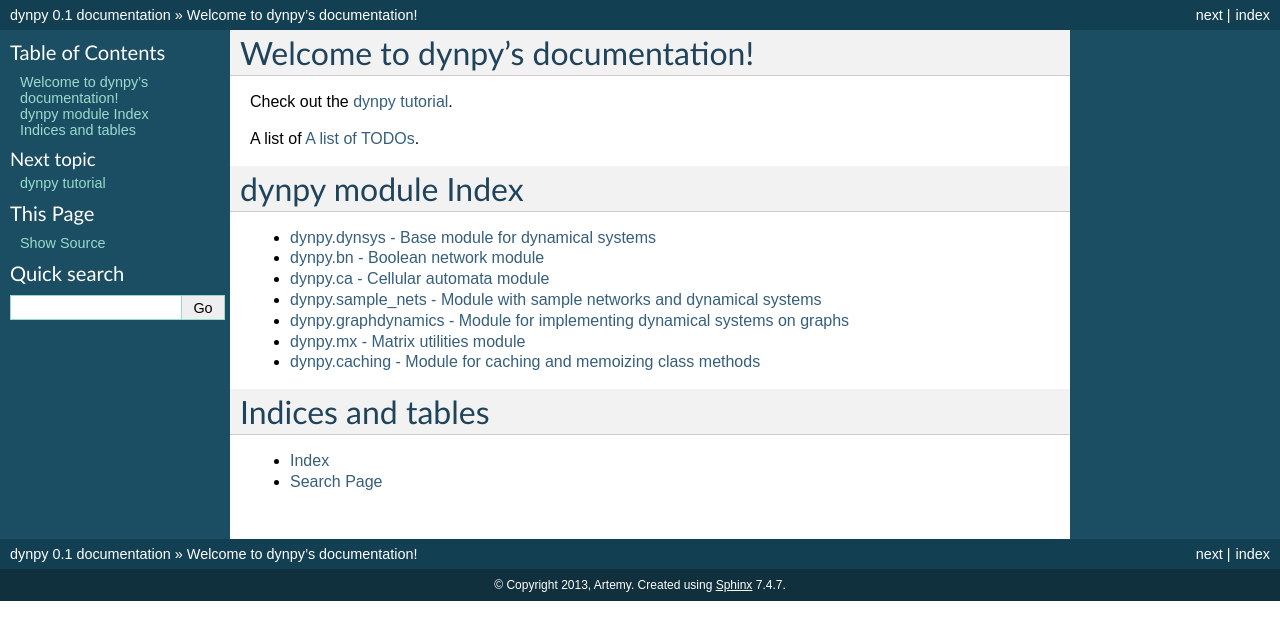
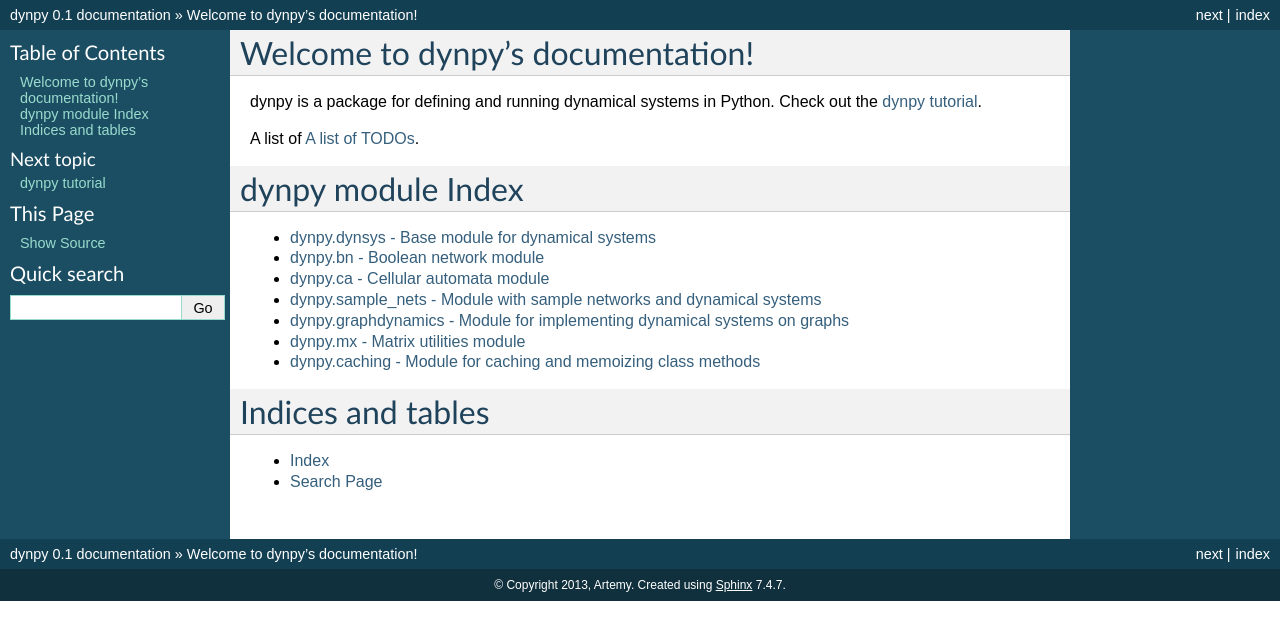
Before and after one commit to artemyk/dynpy, a Sphinx documentation site: the page built from docs/index.rst, in a window 1280 px wide. Shown: the top 640 px of the page. Built offline with Sphinx 7.4.7, drawn with Linux system fonts in a browser that asks for light colours; formulas are drawn with MathJax 3.

```diff
--- a/docs/index.rst
+++ b/docs/index.rst
@@ -13,7 +13,7 @@ Welcome to dynpy's documentation!
    todos
    modules
 
-Check out the :doc:`tutorial`.
+dynpy is a package for defining and running dynamical systems in Python. Check out the :doc:`tutorial`.
 
 A list of :doc:`todos`.
 
--- a/docs/tutorial.rst
+++ b/docs/tutorial.rst
@@ -99,11 +99,11 @@ It is also possible to get the equilibrium distribution by calling ``equilibrium
     import numpy as np
     import dynpy
 
-    rw = dynpy.graphdynamics.RandomWalker(graph=dynpy.sample_nets.karateclub_net, discrete_time = False )
+    rw = dynpy.graphdynamics.RandomWalker(graph=dynpy.sample_nets.karateclub_net, discrete_time = False)
     rwMC = dynpy.dynsys.MarkovChain(rw)
 
-    eqState = rwMC.equilibriumState())
-    plt.imshow(np.atleast_2d(dynpy.mx.todense(eqState), interpolation='none')
+    eqState = rwMC.equilibriumState()
+    plt.imshow(np.atleast_2d(dynpy.mx.todense(eqState), interpolation='none'))
 
 
 
```
Also changed, not shown: .travis.yml.
